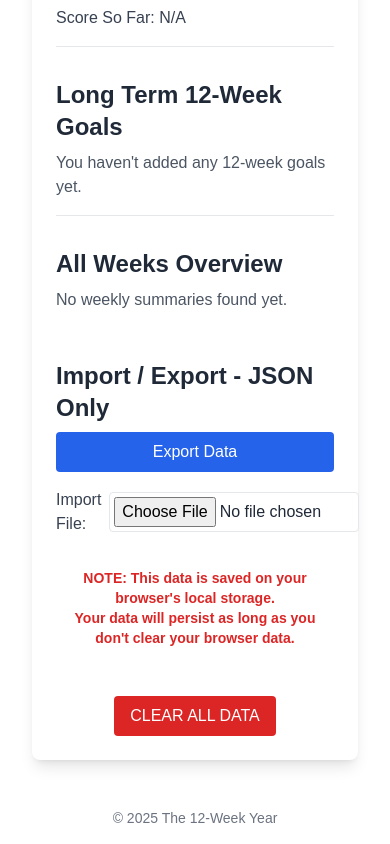
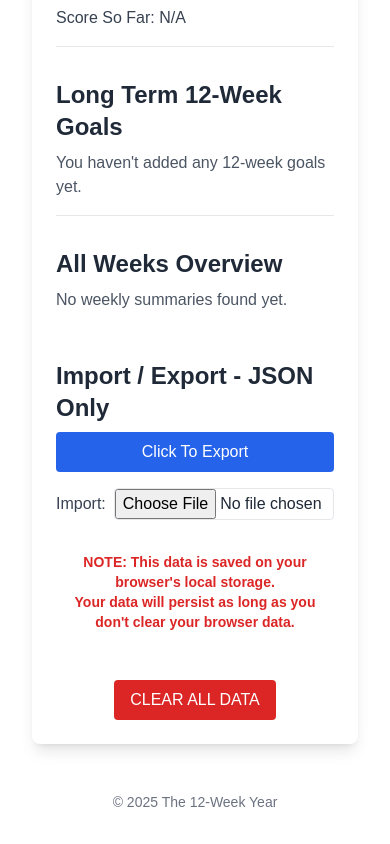
Before and after one commit to Kxvin1/12-week-year, a Next.js app: page / in a window 390 px wide. Shown: the part 1651-2495 px from the top of the page. Built offline with nearby package versions, Linux system fonts and the light colour scheme.

Commit message:
adjusted file input size for mobile

```diff
--- a/src/app/page.tsx
+++ b/src/app/page.tsx
@@ -308,15 +308,15 @@ export default function HomePage() {
                 onClick={exportData}
                 className="bg-blue-600 text-white px-4 py-2 rounded hover:bg-blue-700 transition"
               >
-                Export Data
+                Click To Export
               </button>
               <label className="flex items-center gap-2 text-gray-700">
-                Import File:
+                Import:
                 <input
                   type="file"
                   accept=".json"
                   onChange={handleFileChange}
-                  className="border p-1 rounded text-gray-800 w-[250px]"
+                  className="border rounded text-gray-800 w-[220px]"
                 />
               </label>
             </div>
```
